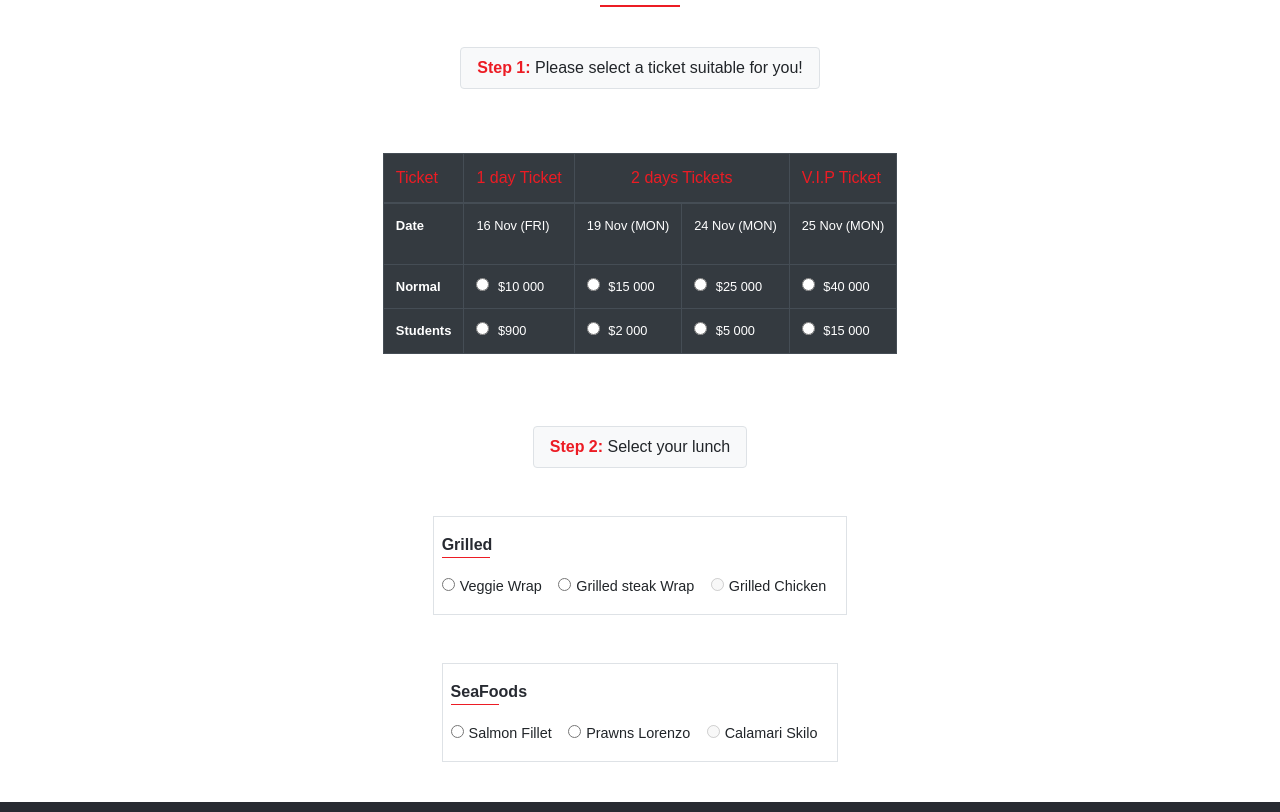
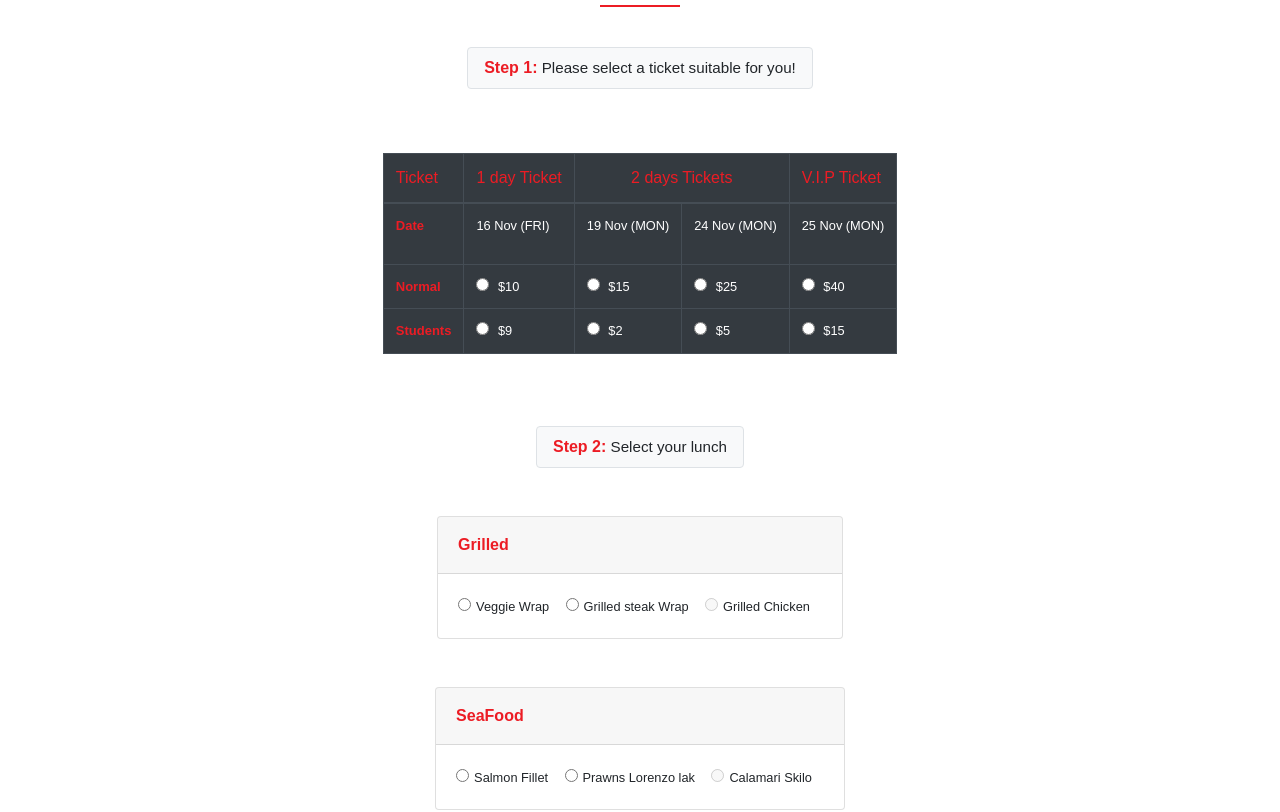
Before and after one commit to ClaytonSiby/Software-Developers-Summit, a plain HTML site: page idesign/tickets.html in a window 1280 px wide. Shown: the part 170-982 px from the top of the page. Drawn offline with nearby package versions, Linux system fonts and the light colour scheme.

Commit message:
update tickets page

```diff
--- a/idesign/stylesheets/sass/patials/_tickets.scss
+++ b/idesign/stylesheets/sass/patials/_tickets.scss
@@ -18,7 +18,11 @@
     flex-direction: column;
 
     button {
+      &:not(.color-change) {
+        font-size: 0.95rem;
+      }
       .color-change {
+        font-size: 1rem;
         font-weight: 600;
         color: $highlight-color;
       }
@@ -35,9 +39,14 @@
       tbody {
         th {
           font-size: small;
+          color: $highlight-color;
         }
         td {
-          font-size: $small-text;
+          font-size: .5rem;
+
+          @media screen and (min-width: 430px) {
+            font-size: $small-text;
+          }
         }
       }
     }
@@ -49,25 +58,29 @@
     flex-direction: column;
 
     button {
+      &:not(.color-change) {
+        font-size: 0.95rem;
+      }
       .color-change {
+        font-size: 1rem;
         font-weight: 600;
         color: $highlight-color;
       }
     }
 
-    .meal-selection {
-      .select-guide {
+    .card {
+      .card-header {
         p {
-          width: 3rem;
+          color: $highlight-color;
           font-weight: 600;
-          color: $items-color;
-          border-bottom: 1px solid $highlight-color;
         }
       }
 
-      .form-check-inline {
-        .form-check-label {
-          font-size: .9rem;
+      .card-body {
+        .form-check-inline {
+          .form-check-label {
+            font-size: $small-text;
+          }
         }
       }
     }
--- a/idesign/tickets.html
+++ b/idesign/tickets.html
@@ -118,7 +118,7 @@
                         class="form-check-input"
                         name="optinput"
                       />
-                      $10 000
+                      $10
                     </label>
                   </div>
                 </td>
@@ -130,7 +130,7 @@
                         class="form-check-input"
                         name="optinput"
                       />
-                      $15 000
+                      $15
                     </label>
                   </div>
                 </td>
@@ -142,7 +142,7 @@
                         class="form-check-input"
                         name="optinput"
                       />
-                      $25 000
+                      $25
                     </label>
                   </div>
                 </td>
@@ -154,7 +154,7 @@
                         class="form-check-input"
                         name="optinput"
                       />
-                      $40 000
+                      $40
                     </label>
                   </div>
                 </td>
@@ -169,7 +169,7 @@
                         class="form-check-input"
                         name="optinput"
                       />
-                      $900
+                      $9
                     </label>
                   </div>
                 </td>
@@ -181,7 +181,7 @@
                         class="form-check-input"
                         name="optinput"
                       />
-                      $2 000
+                      $2
                     </label>
                   </div>
                 </td>
@@ -193,7 +193,7 @@
                         class="form-check-input"
                         name="optinput"
                       />
-                      $5 000
+                      $5
                     </label>
                   </div>
                 </td>
@@ -205,7 +205,7 @@
                         class="form-check-input"
                         name="optinput"
                       />
-                      $15 000
+                      $15
                     </label>
                   </div>
                 </td>
@@ -222,10 +222,11 @@
             <span class="color-change">Step 2:</span> Select your lunch
           </button>
         </div>
-        <div class="meal-selection mt-5 py-3 px-2 mx-0 border">
-          <div class="select-guide">
-            <p>Grilled</p>
+        <div class="card mt-5">
+          <div class="card-header py-0">
+            <p class="pt-3">Grilled</p>
           </div>
+          <div class="card-body">
             <div class="form-check-inline">
               <label class="form-check-label">
                 <input
@@ -255,10 +256,12 @@
               </label>
             </div>
           </div>
-        <div class="meal-selection mt-5 py-3 px-2 mx-0 border">
-          <div class="select-guide">
-            <p>SeaFoods</p>
         </div>
+        <div class="card mt-5">
+          <div class="card-header py-0">
+            <p class="pt-3">SeaFood</p>
+          </div>
+          <div class="card-body">
             <div class="form-check-inline">
               <label class="form-check-label">
                 <input
@@ -274,7 +277,7 @@
                   type="radio"
                   class="form-check-input"
                   name="optradio"
-              />Prawns Lorenzo
+                />Prawns Lorenzo lak
               </label>
             </div>
             <div class="form-check-inline disabled">
@@ -286,6 +289,7 @@
                   disabled
                 />Calamari Skilo
               </label>
+            </div>
           </div>
         </div>
       </div>
```
Also changed, not shown: idesign/images/favicon.ico, idesign/stylesheets/style.css, 1 other file. Lines whose indentation alone changed are shown as unchanged.
